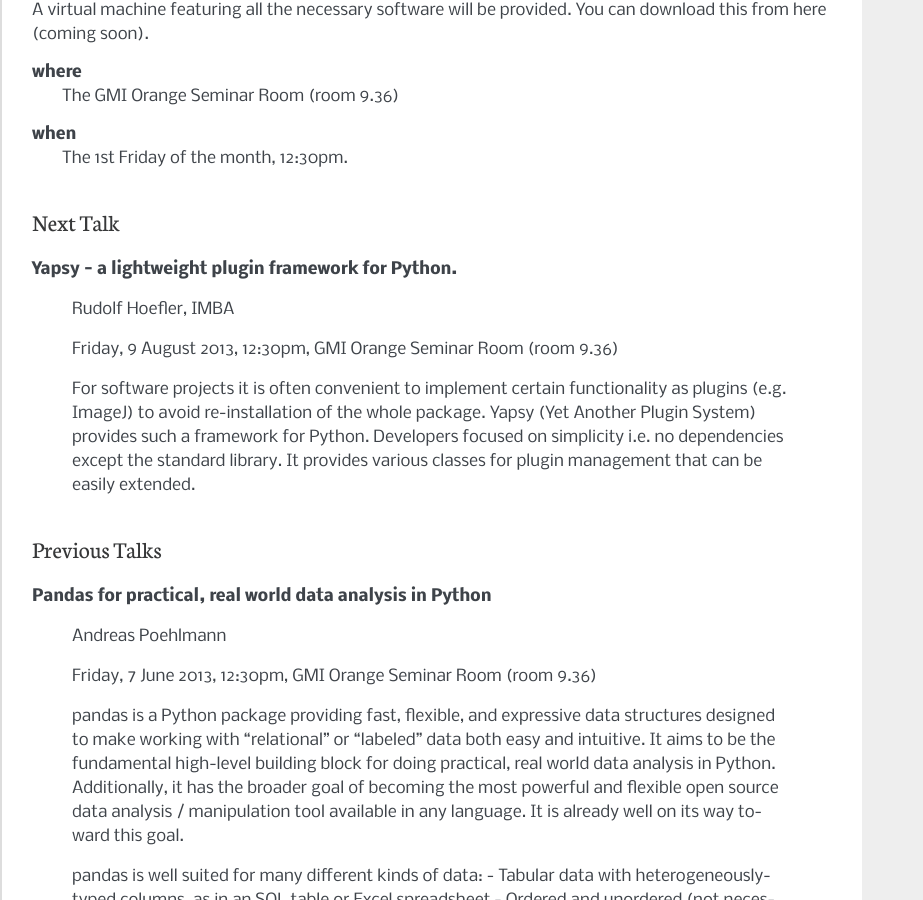
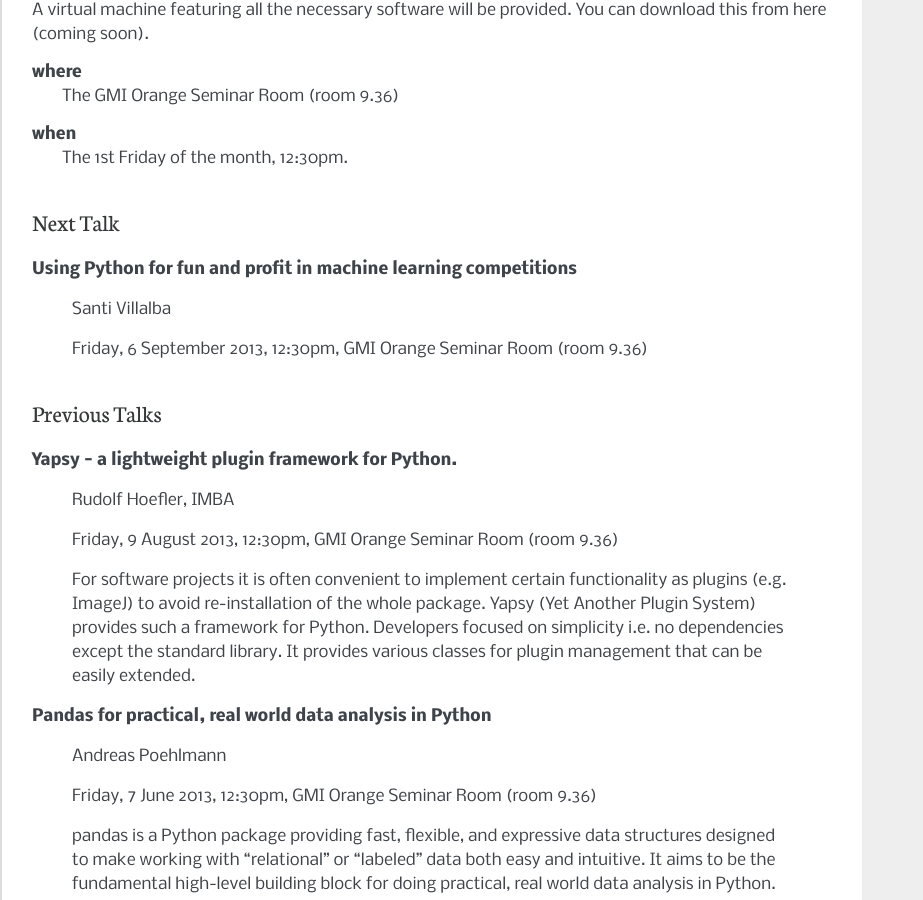
Before and after one commit to strawlab/py4science-vbc, a Sphinx documentation site: the page built from source/index.rst, in a window 1280 px wide and 900 px high, scrolled down 479 px. Shown: the whole window, without its empty margins (0-923 px from the left). Built offline with Sphinx 7.4.7, drawn with Linux system fonts in a browser that asks for light colours; formulas are drawn with MathJax 3.

Commit message:
next talk

```diff
--- a/source/index.rst
+++ b/source/index.rst
@@ -50,6 +50,16 @@
 Next Talk
 ---------
 
+**Using Python for fun and profit in machine learning competitions**
+
+  Santi Villalba
+
+  Friday, 6 September 2013, 12:30pm, GMI Orange Seminar Room (room 9.36)
+
+
+Previous Talks
+--------------
+
 **Yapsy - a lightweight plugin framework for Python.**
 
   Rudolf Hoefler, IMBA
```
Also changed, not shown: other parts of source/index.rst (+0 -3 lines).
